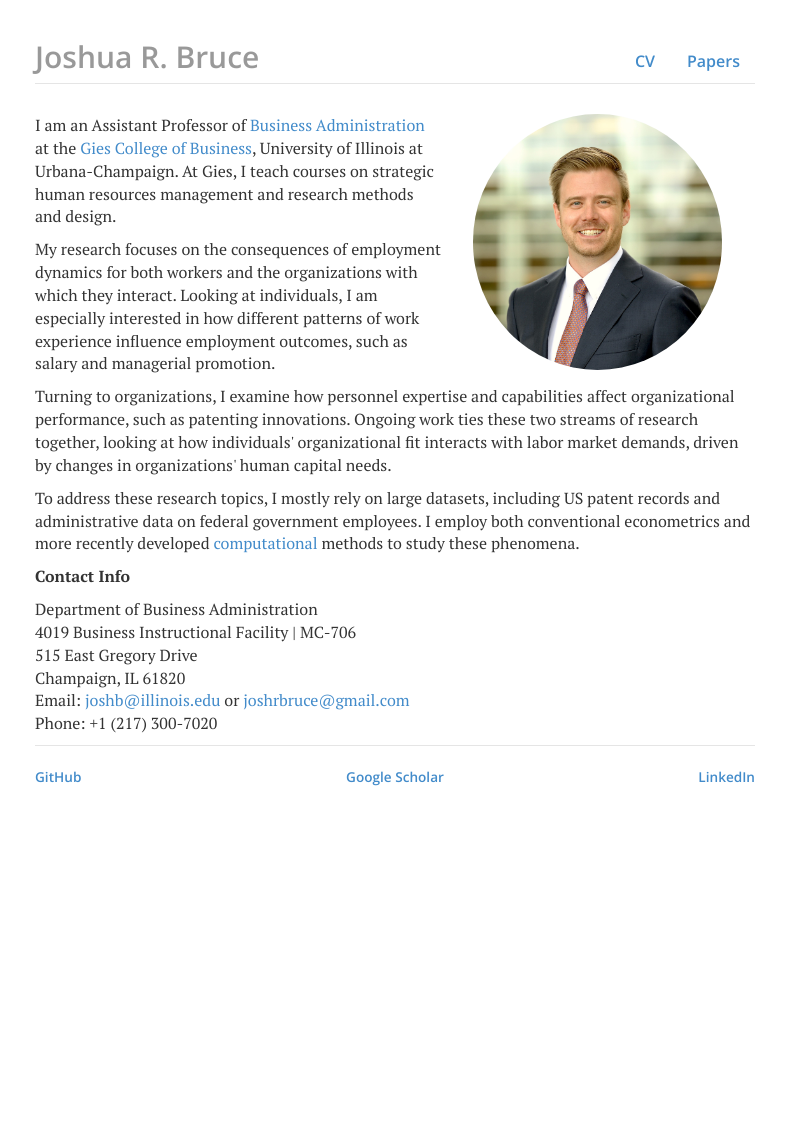
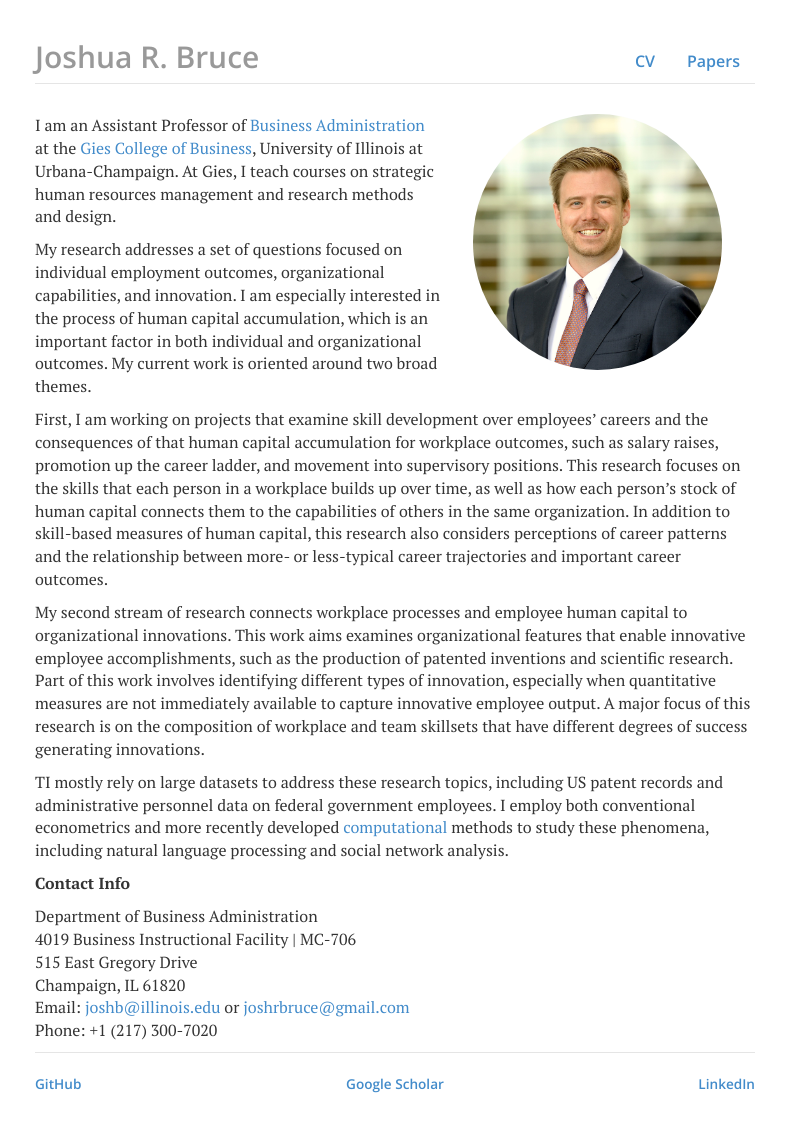
Before and after one commit to joshuarbruce/joshuarbruce.github.io, a Jekyll site: the page built from index.html, in a window 1280 px wide. Shown: the whole page, without its empty margins (245-1030 px from the left). Built offline with Jekyll 4.4.1, drawn with Linux system fonts in a browser that asks for light colours; nearby versions of some CDN libraries; before the commit the page ends 900 px from its top, so only the background shows below that.

Commit message:
update research description

```diff
--- a/index.html
+++ b/index.html
@@ -5,7 +5,7 @@ title: joshuarbruce.github.io
 <div class="row">
 	<div class="col-sm-7">
 		<p>I am an Assistant Professor of <a href="https://giesbusiness.illinois.edu/business-administration" target="_blank">Business Administration</a> at the <a href="https://giesbusiness.illinois.edu" target="_blank">Gies College of Business</a>, University of Illinois at Urbana-Champaign. At Gies, I teach courses on strategic human resources management and research methods and design.</p>
-		<p>My research focuses on the consequences of employment dynamics for both workers and the organizations with which they interact. Looking at individuals, I am especially interested in how different patterns of work experience influence employment outcomes, such as salary and managerial promotion.</p>
+		<p>My research addresses a set of questions focused on individual employment outcomes, organizational capabilities, and innovation. I am especially interested in the process of human capital accumulation, which is an important factor in both individual and organizational outcomes. My current work is oriented around two broad themes.</p>
 	</div>
 	<div class="col-sm-5">
 		<a href="https://giesbusiness.illinois.edu/profile/joshua-bruce" target="_blank">
@@ -15,8 +15,9 @@ title: joshuarbruce.github.io
 </div>
 <div class="row">
 	<div class="col-sm-12">
-		<p>Turning to organizations, I examine how personnel expertise and capabilities affect organizational performance, such as patenting innovations. Ongoing work ties these two streams of research together, looking at how individuals' organizational fit interacts with labor market demands, driven by changes in organizations' human capital needs.</p>
-		<p>To address these research topics, I mostly rely on large datasets, including US patent records and administrative data on federal government employees. I employ both conventional econometrics and more recently developed <a href="https://en.wikipedia.org/wiki/Computational_sociology" target="_blank">computational</a> methods to study these phenomena.</p>
+		<p>First, I am working on projects that examine skill development over employees’ careers and the consequences of that human capital accumulation for workplace outcomes, such as salary raises, promotion up the career ladder, and movement into supervisory positions. This research focuses on the skills that each person in a workplace builds up over time, as well as how each person’s stock of human capital connects them to the capabilities of others in the same organization. In addition to skill-based measures of human capital, this research also considers perceptions of career patterns and the relationship between more- or less-typical career trajectories and important career outcomes.</p>
+		<p>My second stream of research connects workplace processes and employee human capital to organizational innovations. This work aims examines organizational features that enable innovative employee accomplishments, such as the production of patented inventions and scientific research. Part of this work involves identifying different types of innovation, especially when quantitative measures are not immediately available to capture innovative employee output.  A major focus of this research is on the composition of workplace and team skillsets that have different degrees of success generating innovations.</p>
+		<p>TI mostly rely on large datasets to address these research topics, including US patent records and administrative personnel data on federal government employees. I employ both conventional econometrics and more recently developed <a href="https://en.wikipedia.org/wiki/Computational_sociology" target="_blank">computational</a> methods to study these phenomena, including natural language processing and social network analysis.</p>
 		<p><b>Contact Info</b></p>
 		<p>Department of Business Administration<br>
 			4019 Business Instructional Facility | MC-706<br>
```
